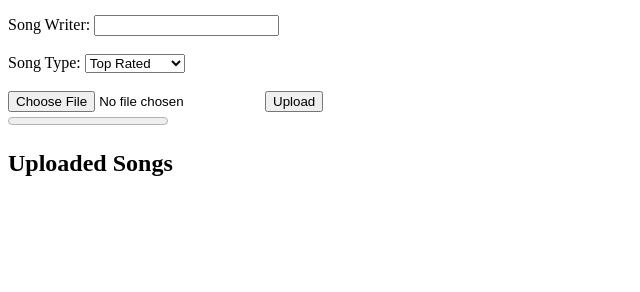
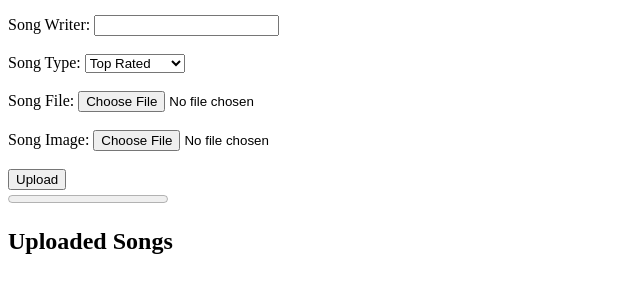
Before and after one commit to nitikshh/music, a website: page static/public/index.html in a window 1280 px wide. Shown: the part 104-396 px from the top of the page, without its empty margins (0-640 px from the left). Drawn offline with Linux system fonts and the light colour scheme; no server answers.

Commit message:
Update index.html

```diff
--- a/static/public/index.html
+++ b/static/public/index.html
@@ -1,10 +1,12 @@
 <!DOCTYPE html>
 <html lang="en">
+
 <head>
   <meta charset="UTF-8">
   <meta name="viewport" content="width=device-width, initial-scale=1.0">
   <title>Upload Song</title>
 </head>
+
 <body>
   <h1>Upload Song</h1>
   <form id="uploadForm" enctype="multipart/form-data">
@@ -18,11 +20,14 @@
       <option value="TopHits">Top Hits</option>
       <option value="BestOf2023">Best Of 2023</option>
       <option value="BestForYou">Best For You</option>
-      <!-- Add more options as needed -->
     </select><br><br>
-    <input type="file" id="songFile" name="songFile">
+    <label for="songFile">Song File:</label>
+    <input type="file" id="songFile" name="songFile"><br><br>
+    <label for="songImage">Song Image:</label>
+    <input type="file" id="songImage" name="songImage"><br><br>
     <button type="button" onclick="uploadSong()">Upload</button>
   </form>
+
   <progress id="progressBar" value="0" max="100"></progress>
 
   <h2>Uploaded Songs</h2>
@@ -37,7 +42,7 @@
       const xhr = new XMLHttpRequest();
       xhr.open('POST', '/upload');
 
-      xhr.upload.onprogress = function(event) {
+      xhr.upload.onprogress = function (event) {
         if (event.lengthComputable) {
           const percentComplete = (event.loaded / event.total) * 100;
           progressBar.value = percentComplete;
@@ -46,7 +51,7 @@
         }
       };
 
-      xhr.onload = function() {
+      xhr.onload = function () {
         if (xhr.status === 200) {
           alert('Song uploaded successfully.');
           fetchSongs(); // Refresh the song list after upload
@@ -55,7 +60,7 @@
         }
       };
 
-      xhr.onerror = function() {
+      xhr.onerror = function () {
         console.error('Error uploading song:', xhr.statusText);
       };
 
@@ -106,4 +111,5 @@
     fetchSongs();
   </script>
 </body>
+
 </html>
```
